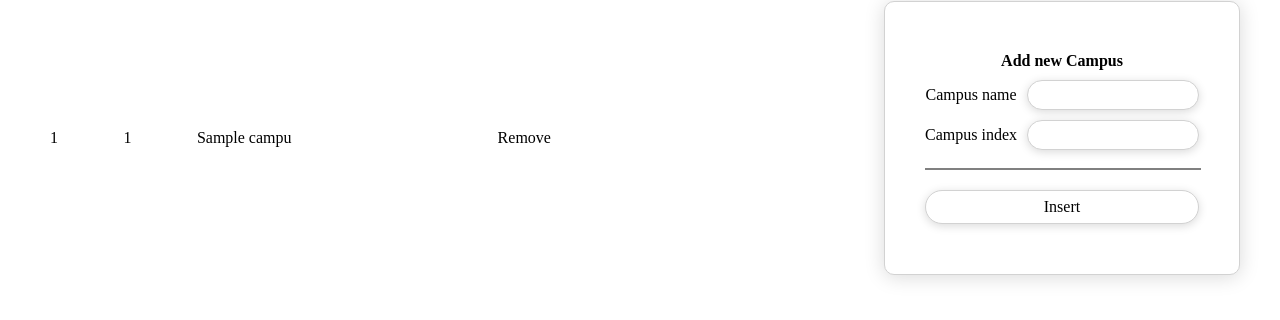
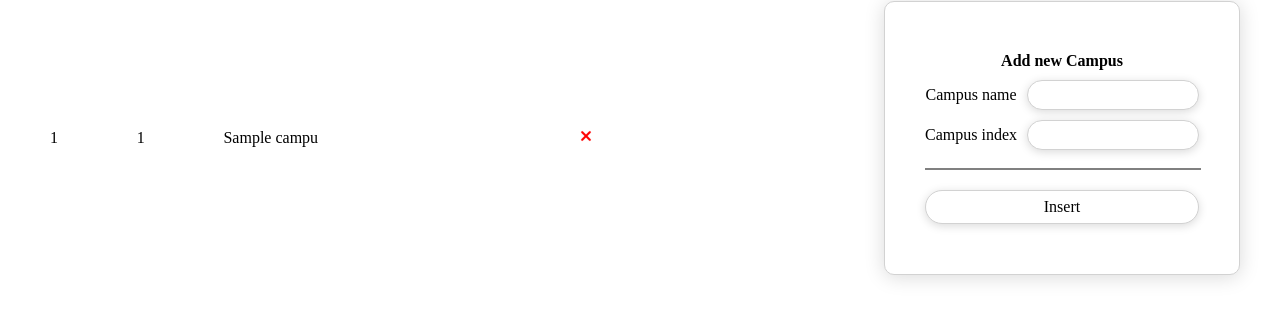
Before and after one commit to falachabt/dynamic_web_app, a Flask app: page /admin in a window 1280 px wide. Shown: the part 263-583 px from the top of the page. Run offline with Flask 3, Linux system fonts and the light colour scheme; the visitor is signed in with stand-in values (Sample User, id 1); tables that the repository leaves empty or names only in its code hold one stand-in row (values such as "Sample post"); some libraries are stand-ins or nearby versions; some web fonts are replaced.

Commit message:
added glyphs

```diff
--- a/app.py
+++ b/app.py
@@ -64,7 +64,7 @@ def campusList(arg, dev):
             for col in rows:
                 htmlCode += "<td>" + str(col) + '</td>'
             if dev:
-                htmlCode += '<td><a type = "submit" href = "/api/deleteCampus?cid=' + str(rows[0]) + '" >Remove</a></td>'
+                htmlCode += '<td><a type = "submit" href = "/api/deleteCampus?cid=' + str(rows[0]) + '" ><img src="static/glyphs/cross.png" class="glyph" alt=""></a></td>'
             htmlCode += '</tr>'
         cur.close()
         return htmlCode
--- a/static/css/styles.css
+++ b/static/css/styles.css
@@ -275,3 +275,9 @@ hr{
  .searchBundle > *{
     margin-left: 15px;
  }
+
+  /******************* GLYPHS ***************************/
+
+  .glyph{
+    height: 1em;
+  }
```
Also changed, not shown: static/glyphs/cross.png (added), 2 other files.
